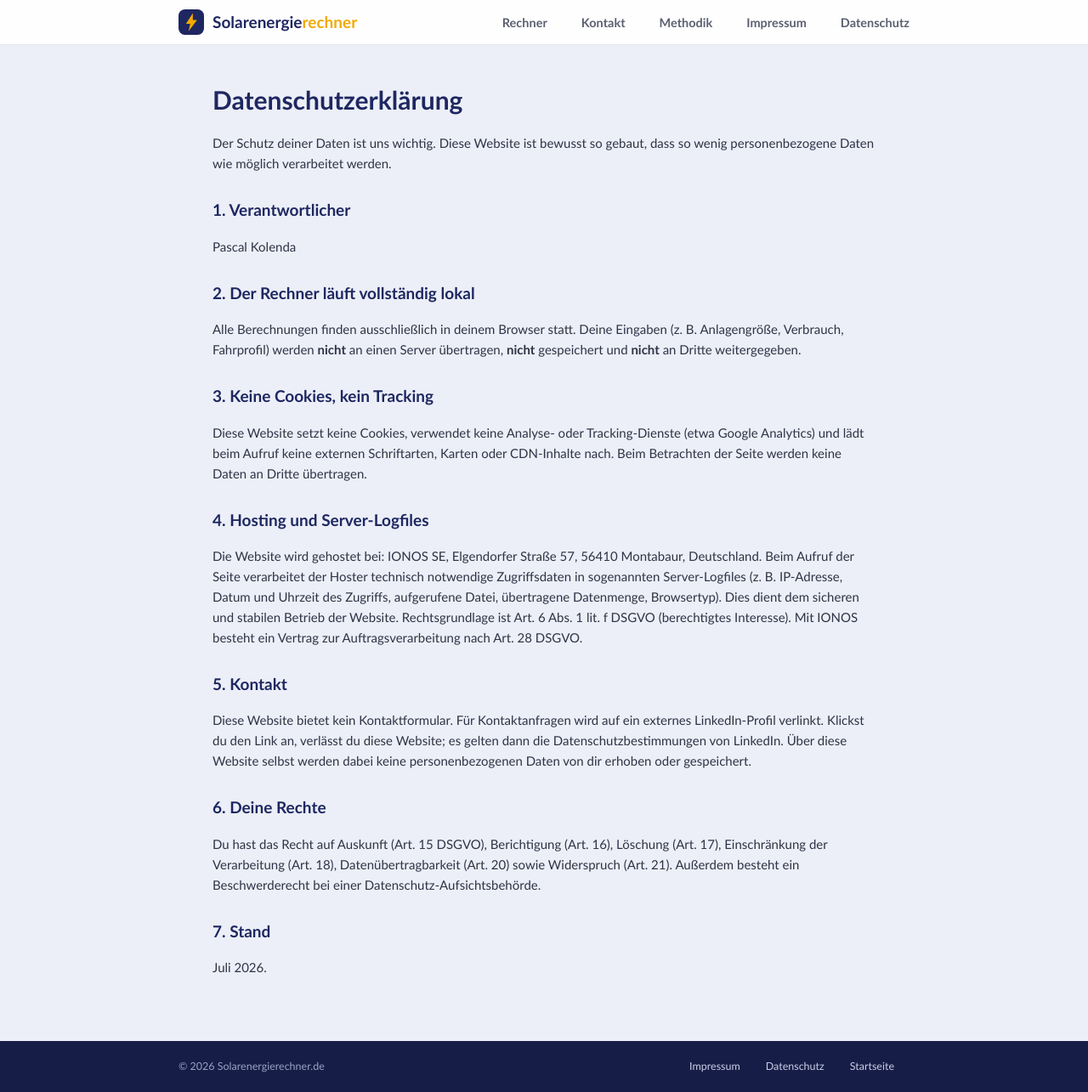
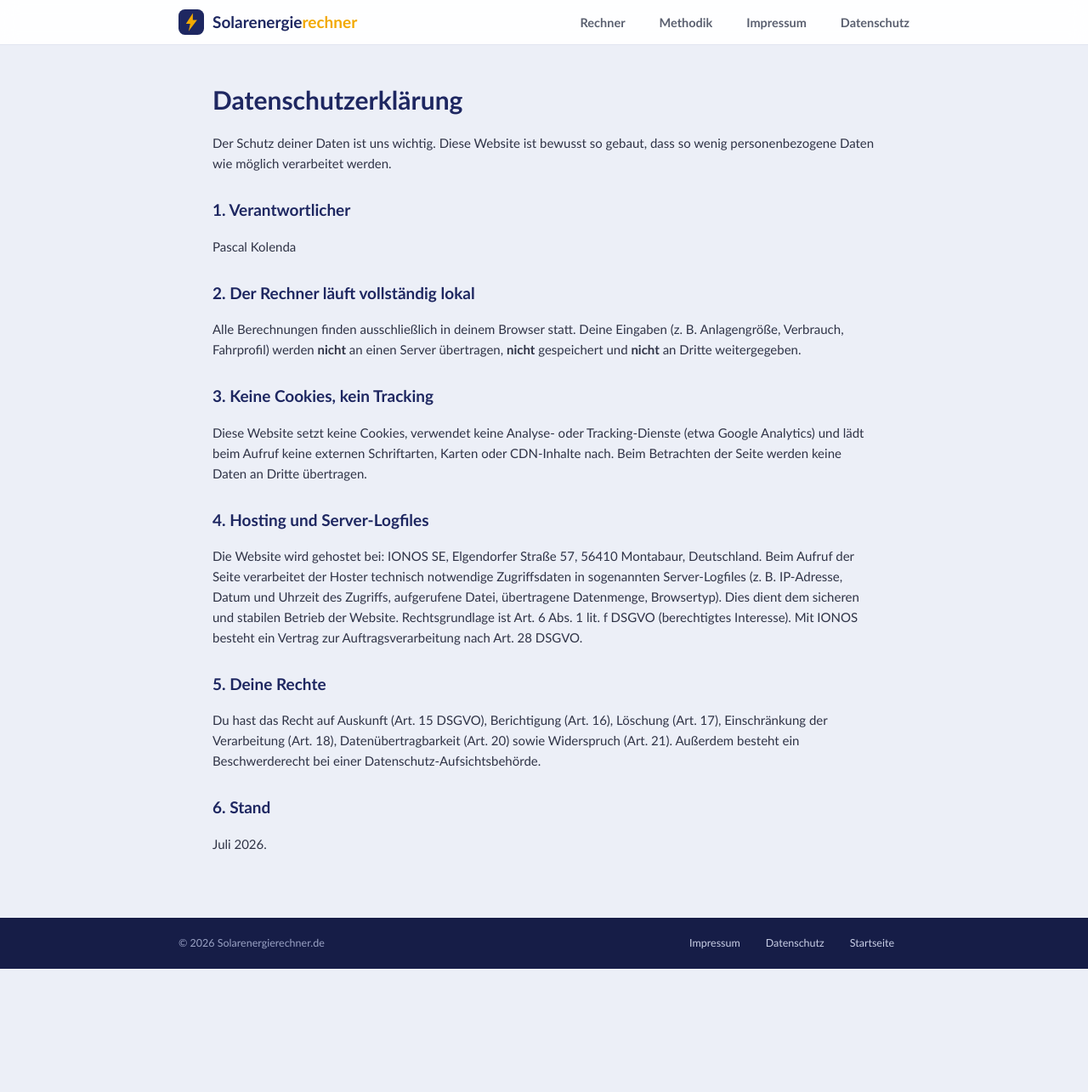
Before and after one commit to BigSchniedler/pvrechner, a plain HTML site: page datenschutz.html in a window 1280 px wide. Shown: the whole page at 85% size. After the commit the page ends 1140 px from the top, so only its background shows below. Drawn offline with Linux system fonts and the light colour scheme.

Commit message:
Add files via upload

```diff
--- a/datenschutz.html
+++ b/datenschutz.html
@@ -15,7 +15,7 @@ main p,main li{font-size:15px;color:#2f3346}main a{color:#2E3A78}
 footer{background:#161d47;color:#9aa2c4;font-size:12.5px}
 footer .in{max-width:900px;margin:0 auto;padding:20px;display:flex;flex-wrap:wrap;gap:12px}
 footer a{color:#c9cfe6;text-decoration:none;margin-right:18px}footer a:hover{color:#fff}footer .sp{flex:1}</style></head><body>
-<nav><div class="in"><a class="brand" href="./index.html"><svg class="mark" viewBox="0 0 48 48"><rect width="48" height="48" rx="12" fill="#1E2761"/><path d="M27 7 L14 27 h8 l-3 14 16-21 h-8 z" fill="#F2A900"/></svg><span>Solarenergie<b>rechner</b></span></a><div class="sp"></div><a class="l" href="./index.html#rechner">Rechner</a><a class="l" href="./index.html#kontakt">Kontakt</a><a class="l" href="./methodik.html">Methodik</a><a class="l" href="./impressum.html">Impressum</a><a class="l" href="./datenschutz.html">Datenschutz</a></div></nav>
+<nav><div class="in"><a class="brand" href="./index.html"><svg class="mark" viewBox="0 0 48 48"><rect width="48" height="48" rx="12" fill="#1E2761"/><path d="M27 7 L14 27 h8 l-3 14 16-21 h-8 z" fill="#F2A900"/></svg><span>Solarenergie<b>rechner</b></span></a><div class="sp"></div><a class="l" href="./index.html#rechner">Rechner</a><a class="l" href="./methodik.html">Methodik</a><a class="l" href="./impressum.html">Impressum</a><a class="l" href="./datenschutz.html">Datenschutz</a></div></nav>
 <main>
 <h1>Datenschutzerklärung</h1>
 <p>Der Schutz deiner Daten ist uns wichtig. Diese Website ist bewusst so gebaut, dass so wenig personenbezogene Daten wie möglich verarbeitet werden.</p>
@@ -27,11 +27,9 @@ footer a{color:#c9cfe6;text-decoration:none;margin-right:18px}footer a:hover{col
 <p>Diese Website setzt keine Cookies, verwendet keine Analyse- oder Tracking-Dienste (etwa Google Analytics) und lädt beim Aufruf keine externen Schriftarten, Karten oder CDN-Inhalte nach. Beim Betrachten der Seite werden keine Daten an Dritte übertragen.</p>
 <h2>4. Hosting und Server-Logfiles</h2>
 <p>Die Website wird gehostet bei: IONOS SE, Elgendorfer Straße 57, 56410 Montabaur, Deutschland. Beim Aufruf der Seite verarbeitet der Hoster technisch notwendige Zugriffsdaten in sogenannten Server-Logfiles (z. B. IP-Adresse, Datum und Uhrzeit des Zugriffs, aufgerufene Datei, übertragene Datenmenge, Browsertyp). Dies dient dem sicheren und stabilen Betrieb der Website. Rechtsgrundlage ist Art. 6 Abs. 1 lit. f DSGVO (berechtigtes Interesse). Mit IONOS besteht ein Vertrag zur Auftragsverarbeitung nach Art. 28 DSGVO.</p>
-<h2>5. Kontakt</h2>
-<p>Diese Website bietet kein Kontaktformular. Für Kontaktanfragen wird auf ein externes LinkedIn-Profil verlinkt. Klickst du den Link an, verlässt du diese Website; es gelten dann die Datenschutzbestimmungen von LinkedIn. Über diese Website selbst werden dabei keine personenbezogenen Daten von dir erhoben oder gespeichert.</p>
-<h2>6. Deine Rechte</h2>
+<h2>5. Deine Rechte</h2>
 <p>Du hast das Recht auf Auskunft (Art. 15 DSGVO), Berichtigung (Art. 16), Löschung (Art. 17), Einschränkung der Verarbeitung (Art. 18), Datenübertragbarkeit (Art. 20) sowie Widerspruch (Art. 21). Außerdem besteht ein Beschwerderecht bei einer Datenschutz-Aufsichtsbehörde.</p>
-<h2>7. Stand</h2>
+<h2>6. Stand</h2>
 <p>Juli 2026.</p>
 
 </main>
```
Also changed, not shown: impressum.html (+2 -4 lines), index.html (+0 -6 lines).
